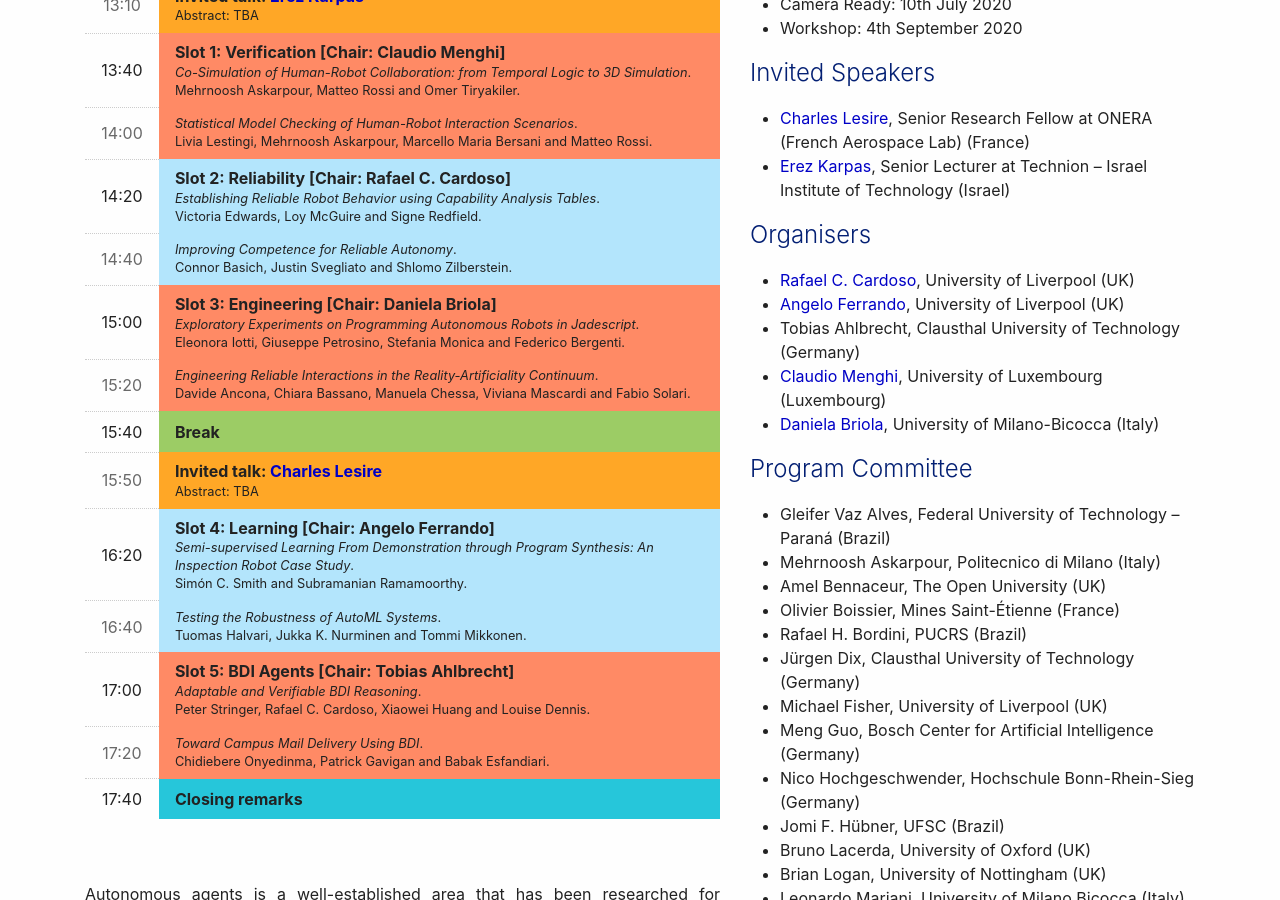
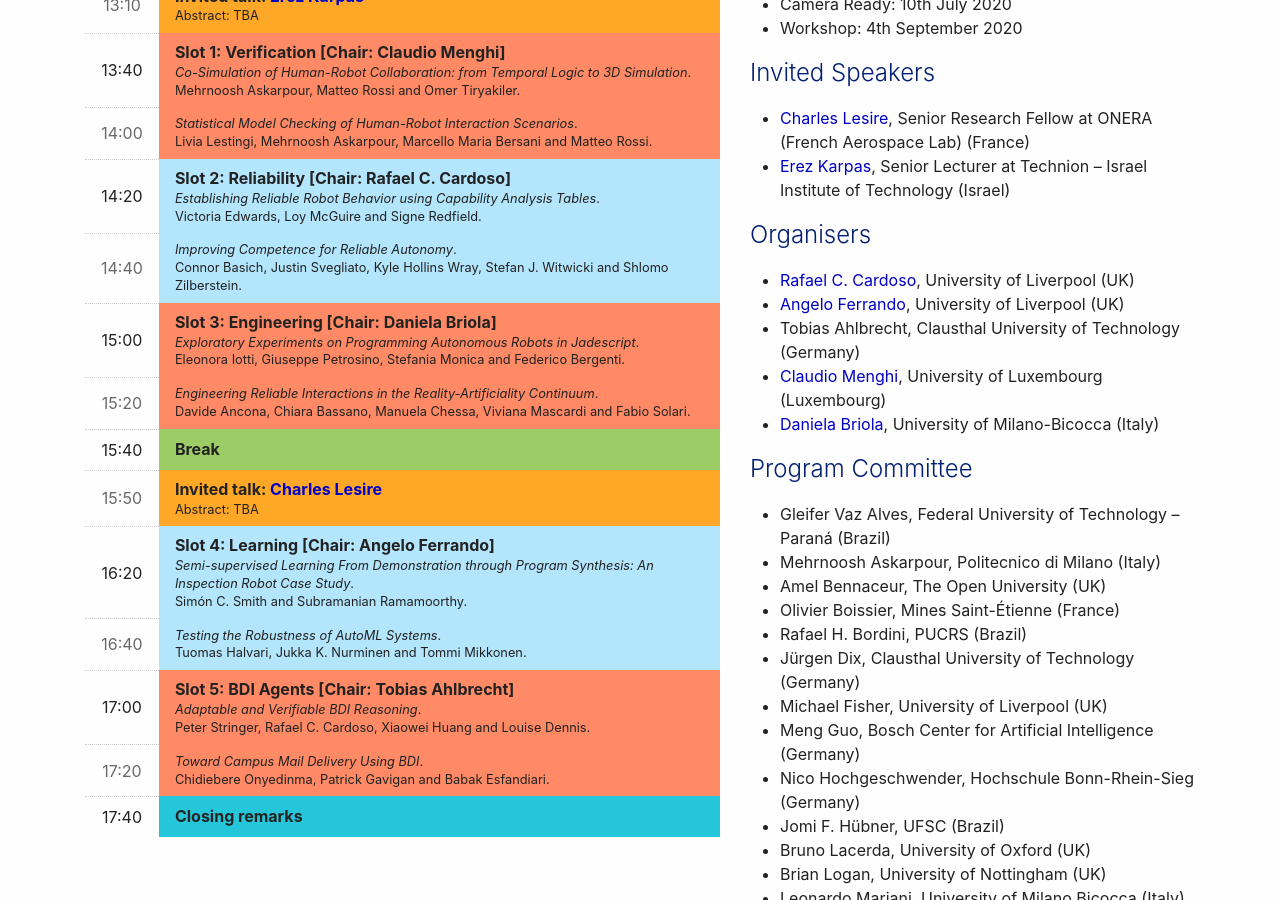
Before and after one commit to area2020/area2020.github.io, a Jekyll site: the page built from index.md, in a window 1280 px wide and 900 px high, scrolled down 552 px. Built offline with Jekyll 4.4.1, drawn with Linux system fonts in a browser that asks for light colours; nearby versions of some CDN libraries; some of the changed text lies outside the part shown.

Commit message:
Update index.md

```diff
--- a/index.md
+++ b/index.md
@@ -88,7 +88,7 @@ The time is in <a href="https://time.is/it/CEST">CEST timezone</a>.
           <td colspan="4" class="stage-mars">
              <span>
               <i>Improving Competence for Reliable Autonomy</i>. <br/>
-              Connor Basich, Justin Svegliato and Shlomo Zilberstein.
+              Connor Basich, Justin Svegliato, Kyle Hollins Wray, Stefan J. Witwicki and Shlomo Zilberstein.
             </span>
           </td>
         </tr>
@@ -268,7 +268,7 @@ We will evaluate applying for a special issue on a Journal (to be selected) wher
   Mehrnoosh Askarpour, Matteo Rossi and Omer Tiryakiler. <i>Co-Simulation of Human-Robot Collaboration: from Temporal Logic to 3D Simulation</i>.
   </li>
   <li>
-  Connor Basich, Justin Svegliato and Shlomo Zilberstein. <i>Improving Competence for Reliable Autonomy</i>.
+  Connor Basich, Justin Svegliato, Kyle Hollins Wray, Stefan J. Witwicki and Shlomo Zilberstein. <i>Improving Competence for Reliable Autonomy</i>.
   </li>
   <li>
   Chidiebere Onyedinma, Patrick Gavigan and Babak Esfandiari. <i>Toward Campus Mail Delivery Using BDI</i>.
```
